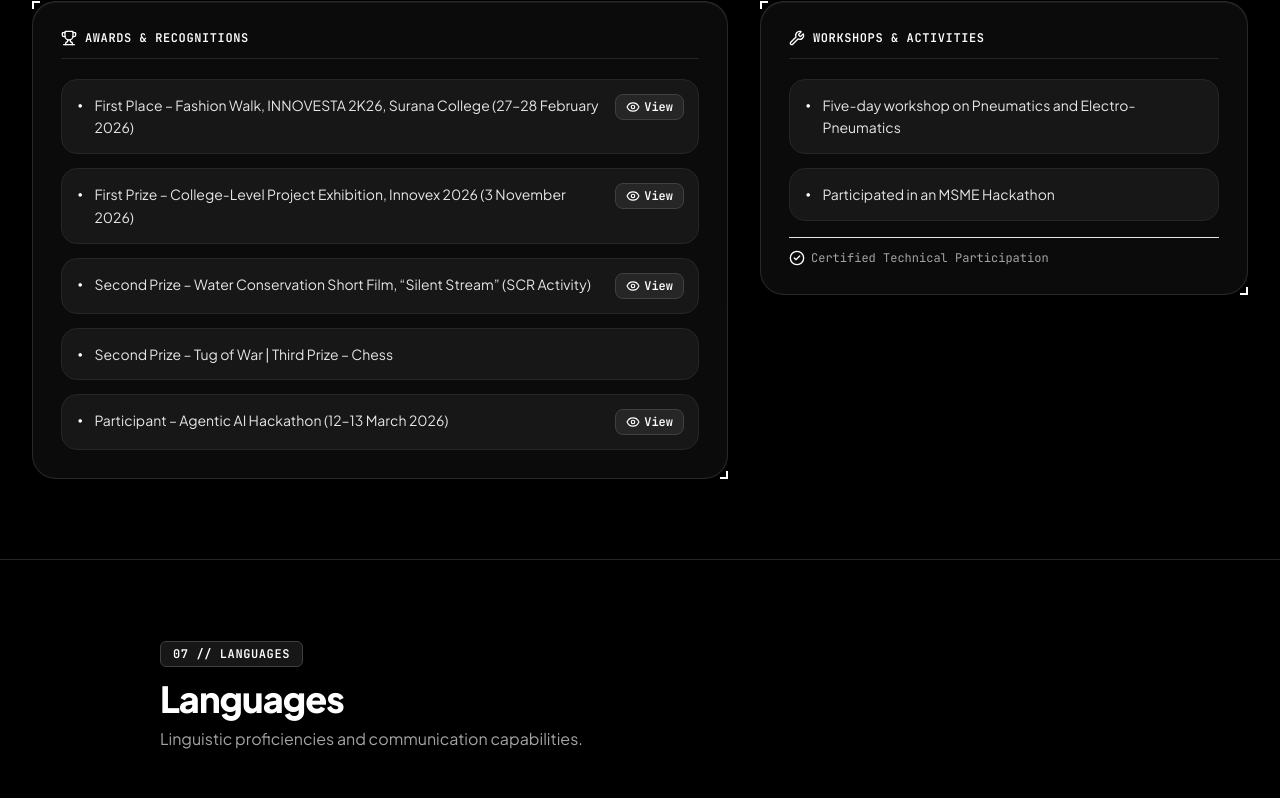
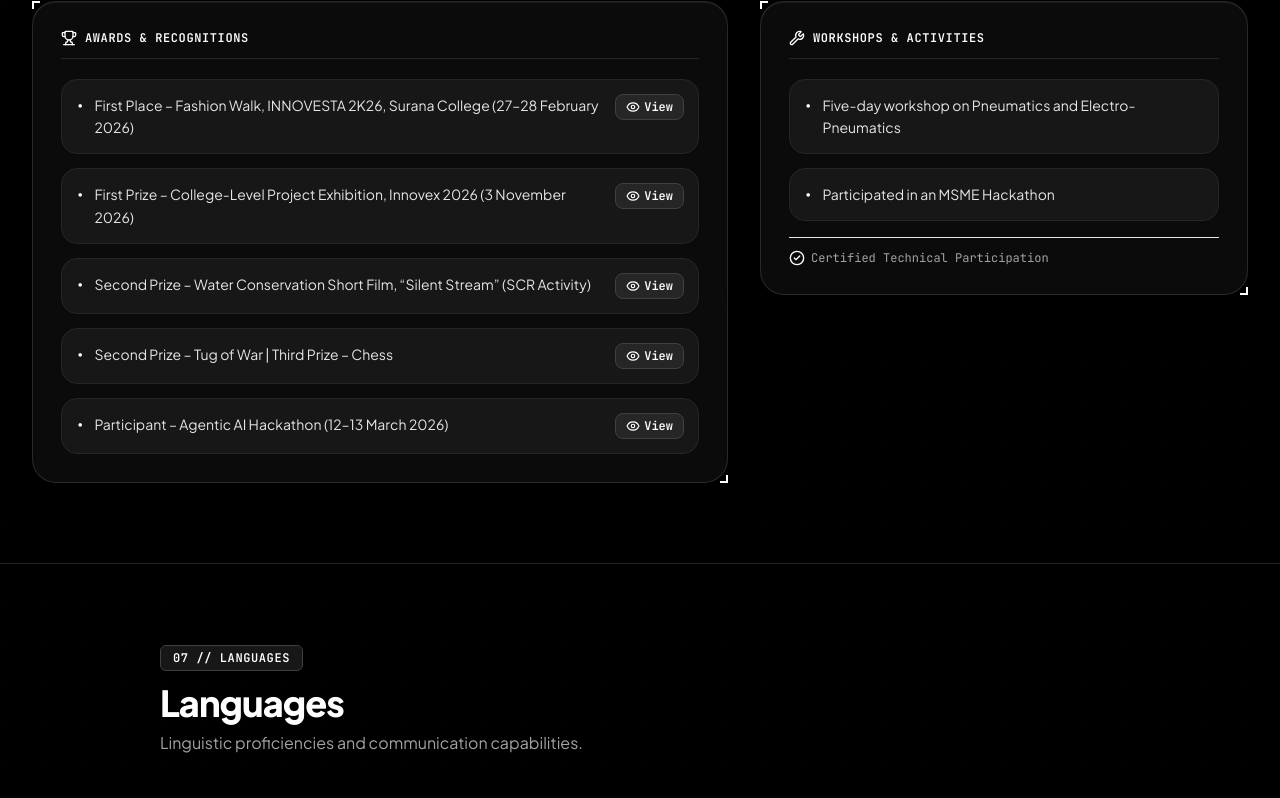
Before and after one commit to Venkatesh0408/venkatesh-c-l-portfolio, a React (Vite) app: page / in a window 1280 px wide. Shown: the part 5993-6791 px from the top of the page. Built offline with nearby package versions, Linux system fonts and the light colour scheme.

Commit message:
feat: attach sports award trophies photo and PDF to Tug of War and Chess entry

```diff
--- a/src/data/achievements.ts
+++ b/src/data/achievements.ts
@@ -31,7 +31,9 @@ export const awardsList: AwardItem[] = [
   {
     id: "sports",
     title: "Second Prize – Tug of War | Third Prize – Chess",
-    category: "Award"
+    category: "Award",
+    scanUrl: "/assets/sports-tug-of-war-chess-trophies.jpg",
+    pdfUrl: "/assets/Sports_Tug_Of_War_Chess_Award.pdf"
   },
   {
     id: "agentic-ai",
--- a/src/data/faqKnowledgeBase.ts
+++ b/src/data/faqKnowledgeBase.ts
@@ -129,12 +129,13 @@ export const assistantIntents: AssistantIntent[] = [
   },
   {
     id: "achievements",
-    keywords: ["achievements", "awards", "honors", "innovex", "certificates", "hackathon", "prizes"],
-    spokenText: "Venkatesh won First Prize at Innovex 2026 for his underwater robot, First Place in the INNOVESTA 2K26 Fashion Walk, and participated in both the Agentic AI Hackathon and MSME Hackathon. Navigating to Achievements.",
+    keywords: ["achievements", "awards", "honors", "innovex", "certificates", "hackathon", "prizes", "chess", "tug of war", "sports"],
+    spokenText: "Venkatesh won First Prize at Innovex 2026 for his underwater robot, First Place in the INNOVESTA 2K26 Fashion Walk, Second Prize in Tug of War and Third Prize in Chess, and participated in both the Agentic AI Hackathon and MSME Hackathon. Navigating to Achievements.",
     displayedText: `**Honors, Competitions & Certificates:**
 
 - **1st Prize:** College-Level Project Exhibition at **Innovex 2026** (RRCE) for the Submersible Micro Robot.
 - **1st Place:** Fashion Walk at **INNOVESTA 2K26** (Surana College).
+- **2nd Prize (Tug of War) & 3rd Prize (Chess):** Sports & strategic competition trophy honors.
 - **Participant:** **Agentic AI Hackathon** (12–13 March 2026) — Verified Certificate Scan available.
 - **2nd Prize:** Water Conservation Short Film *"Silent Stream"*.
 - **Certified Workshop:** 5-Day Intensive Workshop on **Pneumatics & Electro-Pneumatics**.
--- a/src/sections/ModernAchievements.tsx
+++ b/src/sections/ModernAchievements.tsx
@@ -64,7 +64,7 @@ export const ModernAchievements: React.FC = () => {
                       type="button"
                       onClick={() => setSelectedAward(award)}
                       className="shrink-0 px-2.5 py-1 rounded-lg bg-neutral-800 text-white hover:bg-white hover:text-black font-mono text-xs font-bold transition-all flex items-center gap-1 cursor-pointer border border-neutral-700"
-                      title="View Certificate"
+                      title={award.id === "sports" ? "View Award Trophies" : "View Certificate"}
                     >
                       <Eye className="w-3.5 h-3.5" />
                       <span>View</span>
@@ -129,7 +129,7 @@ export const ModernAchievements: React.FC = () => {
                       {selectedAward.title}
                     </span>
                     <span className="text-[10px] text-neutral-400 font-mono uppercase tracking-wider">
-                      Verified Certificate
+                      {selectedAward.id === "sports" ? "Verified Award & Trophies" : "Verified Certificate"}
                     </span>
                   </div>
 
@@ -150,7 +150,7 @@ export const ModernAchievements: React.FC = () => {
                           href={selectedAward.pdfUrl}
                           download
                           className="px-3 py-1.5 rounded-lg bg-white hover:bg-neutral-200 text-black font-bold text-xs flex items-center gap-1.5 transition-colors shadow-sm"
-                          title="Download Certificate PDF"
+                          title={selectedAward.id === "sports" ? "Download Award PDF" : "Download Certificate PDF"}
                         >
                           <Download className="w-3.5 h-3.5" />
                           <span className="hidden sm:inline">Download</span>
```
Also changed, not shown: public/assets/sports-tug-of-war-chess-trophies.jpg (added), 1 other file (tests, documents, lock files or other folders).
